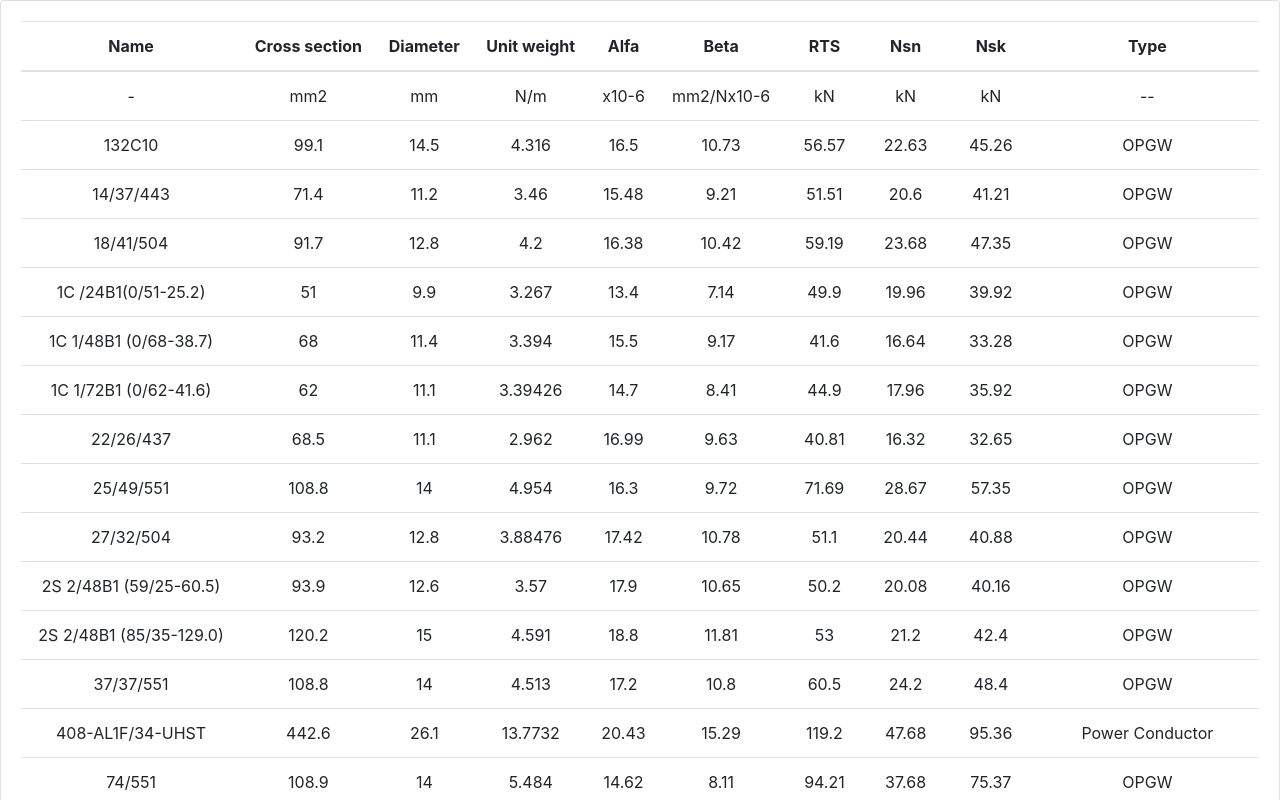
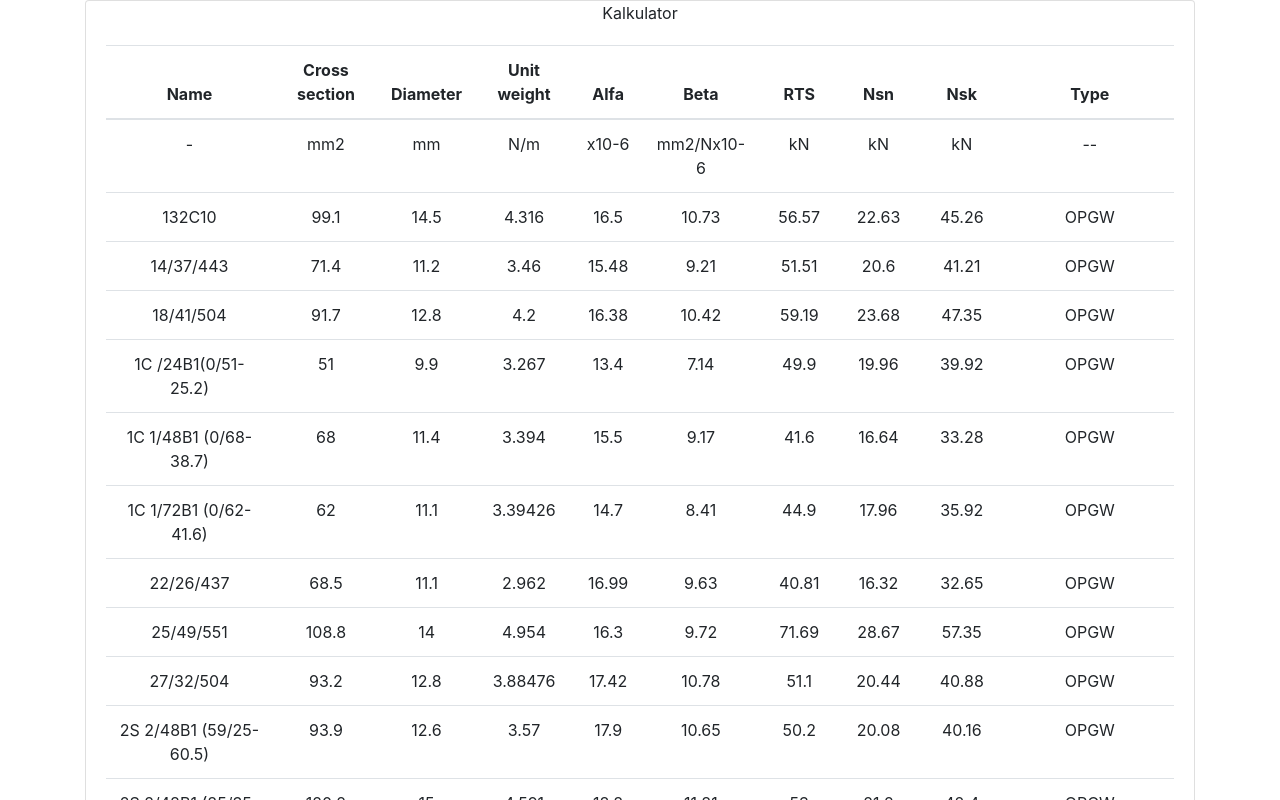
Before and after one commit to teslah22/conductor-calculator, a React (Create React App) app: page / in a window 1280 px wide. Shown: the top 800 px of the page. Built offline with nearby package versions, Linux system fonts and the light colour scheme.

Commit message:
Create branch to continue work without router.

```diff
--- a/src/App.js
+++ b/src/App.js
@@ -1,14 +1,14 @@
-import logo from './logo.svg';
+import React from 'react';
 import './App.css';
-import Calculator from "./components/Calculator";
+import Conductors from "./components/Conductors";
+import {Container} from "reactstrap";
 
 function App() {
 
   return (
-    <div className="App">
-
-        <Calculator/>
-    </div>
+    <Container className="App">
+        <Conductors/>
+    </Container>
   );
 }
 
--- a/src/components/Calculator.js
+++ b/src/components/Calculator.js
@@ -7,7 +7,7 @@ class Calculator extends React.PureComponent {
     render() {
 
         return (
-            <Conductors/>
+           <div>Tu bedze kalkulator</div>
         )
     }
 }
--- a/src/components/Conductors.js
+++ b/src/components/Conductors.js
@@ -1,7 +1,8 @@
 import React, {Component} from 'react';
-import {Card, CardBody, Table} from 'reactstrap';
+import {Card, CardBody, Table, Button, Lis} from 'reactstrap';
 import data from './data/PowerConductors.json';
-import Conductor from './Conductor.js'
+import Conductor from './Conductor.js';
+
 
 
 class Conductors extends React.PureComponent {
@@ -55,6 +56,8 @@ class Conductors extends React.PureComponent {
 
         return (
             <Card className="mb-4">
+                <div>Kalkulator</div>
+
                 <CardBody>
                     <div className="conductorsTableContainer">
                         <Table className="conductorsTable">
```
Also changed, not shown: src/components/CalculatorContainer.js (added, +16 -0 lines).
